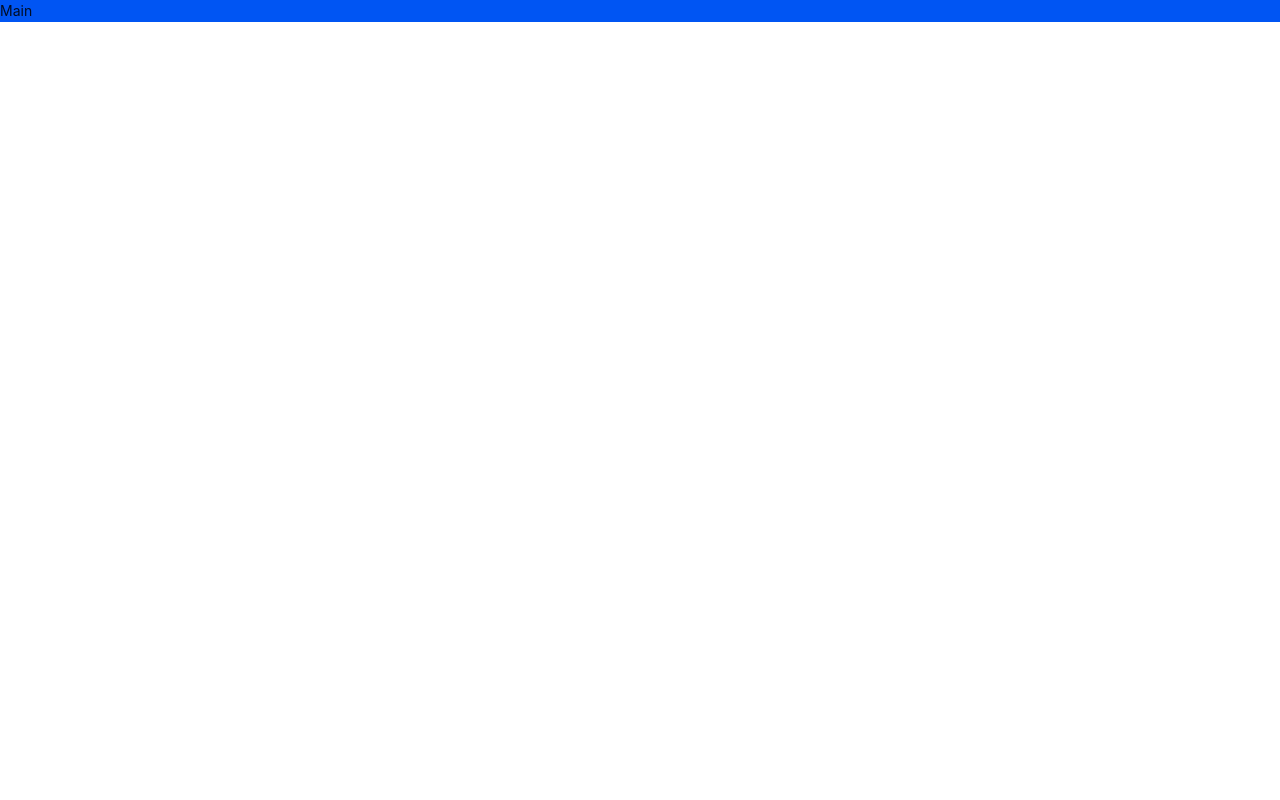
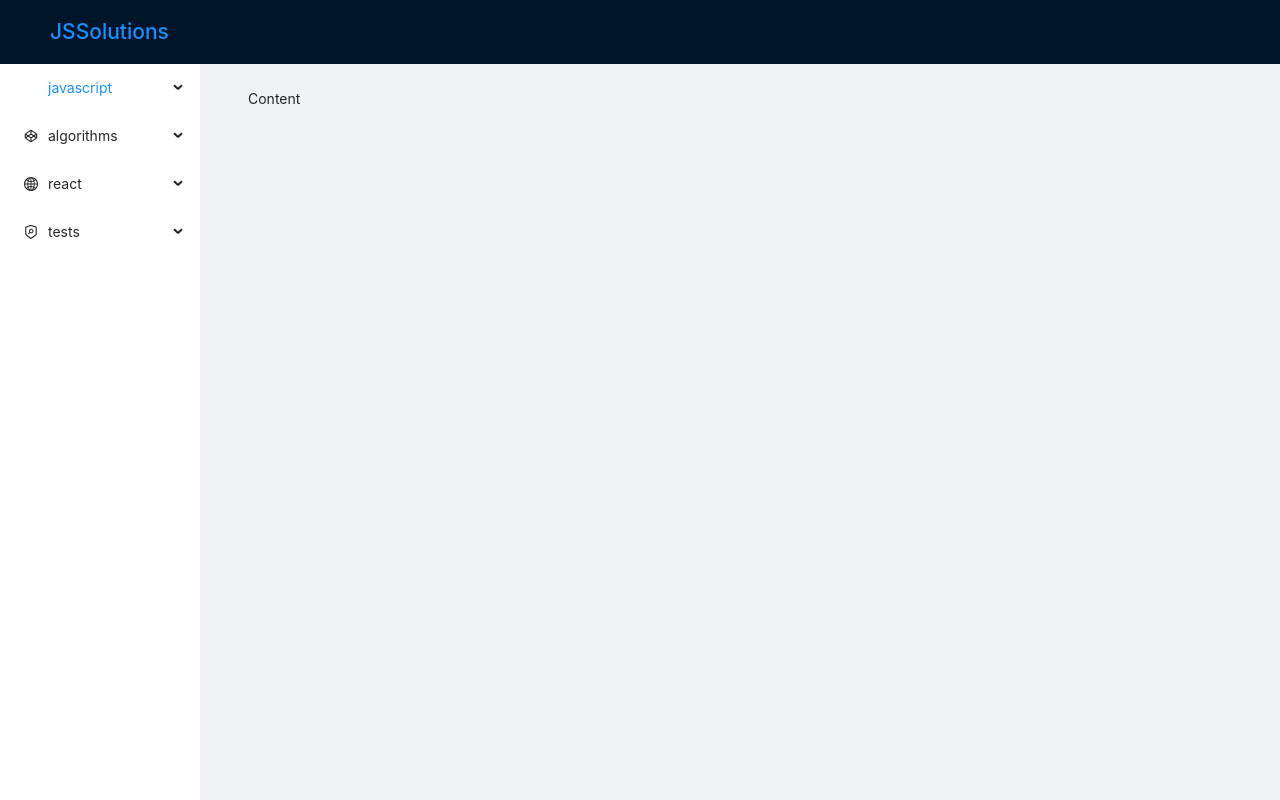
Before and after one commit to PiotrGrzechnik/JS-Solutions, a React app: page / in a window 1280 px wide. Built offline with nearby package versions, Linux system fonts and the light colour scheme.

Commit message:
Basic layout, categories

```diff
--- a/public/index.html
+++ b/public/index.html
@@ -4,7 +4,7 @@
         <meta charset="UTF-8">
         <meta name="viewport" content="width=device-width, initial-scale=1.0">
         <meta http-equiv="X-UA-Compatible" content="ie=edge">
-        <title>React TypeScript App</title>
+        <title>JSSolutions</title>
     </head>
     <body>
         <div id="root"></div>
--- a/src/views/Main.tsx
+++ b/src/views/Main.tsx
@@ -1,10 +1,77 @@
 import React from "react";
 import styled from "styled-components";
+import {Layout, Menu} from "antd";
+import {CodepenOutlined, GlobalOutlined, SecurityScanOutlined} from "@ant-design/icons";
+import {createFromIconfontCN} from "@ant-design/icons";
 
-const Container = styled.div`
-    background: #0055f3;
+const IconFont = createFromIconfontCN({
+    scriptUrl: ["//at.alicdn.com/t/font_1788044_0dwu4guekcwr.js"]
+});
+const {SubMenu} = Menu;
+const {Header, Content, Sider} = Layout;
+
+const LayoutStyled = styled(Layout)`
+    min-height: 100vh;
+`;
+const HeaderTitle = styled.h1`
+    color: #1890ff;
+`;
+const MenuStyled = styled(Menu)`
+    height: 100%;
+    border-right: 0;
+`;
+const LayoutContentStyled = styled(Layout)`
+    padding: 0 24px 24px;
+`;
+const ContentStyled = styled(Content)`
+    padding: 24px;
+    margin: 0;
+    min-height: 280px;
 `;
 
-const Main: React.FC = () => <Container>Main</Container>;
+const Main: React.FC = () => (
+    <LayoutStyled>
+        <Header className="header">
+            <HeaderTitle>JSSolutions</HeaderTitle>
+        </Header>
+        <Layout>
+            <Sider width={200} className="site-layout-background">
+                <MenuStyled mode="inline" defaultSelectedKeys={["1"]} defaultOpenKeys={["sub1"]}>
+                    <SubMenu
+                        key="javascript"
+                        icon={<IconFont type="icon-javascript" />}
+                        title="javascript"
+                    >
+                        <Menu.Item key="1">option1</Menu.Item>
+                        <Menu.Item key="2">option2</Menu.Item>
+                        <Menu.Item key="3">option3</Menu.Item>
+                        <Menu.Item key="4">option4</Menu.Item>
+                    </SubMenu>
+                    <SubMenu key="algorithms" icon={<CodepenOutlined />} title="algorithms">
+                        <Menu.Item key="5">option5</Menu.Item>
+                        <Menu.Item key="6">option6</Menu.Item>
+                        <Menu.Item key="7">option7</Menu.Item>
+                        <Menu.Item key="8">option8</Menu.Item>
+                    </SubMenu>
+                    <SubMenu key="react" icon={<GlobalOutlined />} title="react">
+                        <Menu.Item key="9">option9</Menu.Item>
+                        <Menu.Item key="10">option10</Menu.Item>
+                        <Menu.Item key="11">option11</Menu.Item>
+                        <Menu.Item key="12">option12</Menu.Item>
+                    </SubMenu>
+                    <SubMenu key="tests" icon={<SecurityScanOutlined />} title="tests">
+                        <Menu.Item key="9">option9</Menu.Item>
+                        <Menu.Item key="10">option10</Menu.Item>
+                        <Menu.Item key="11">option11</Menu.Item>
+                        <Menu.Item key="12">option12</Menu.Item>
+                    </SubMenu>
+                </MenuStyled>
+            </Sider>
+            <LayoutContentStyled>
+                <ContentStyled className="site-layout-background">Content</ContentStyled>
+            </LayoutContentStyled>
+        </Layout>
+    </LayoutStyled>
+);
 
 export default Main;
```
